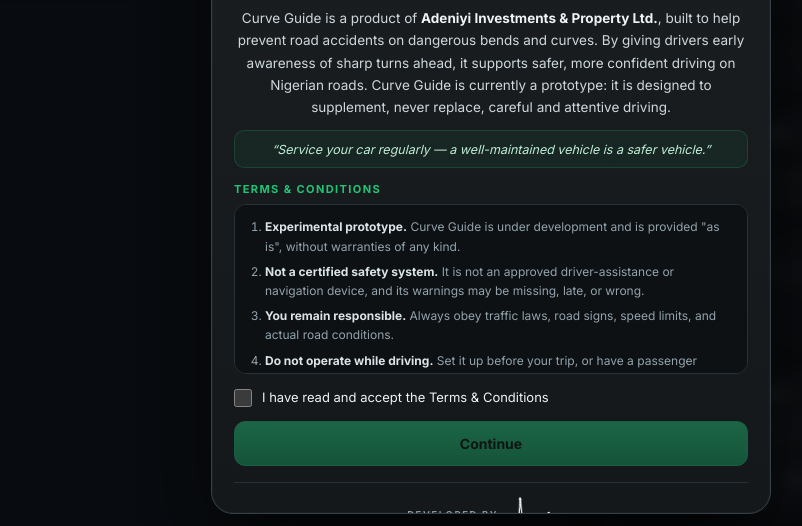
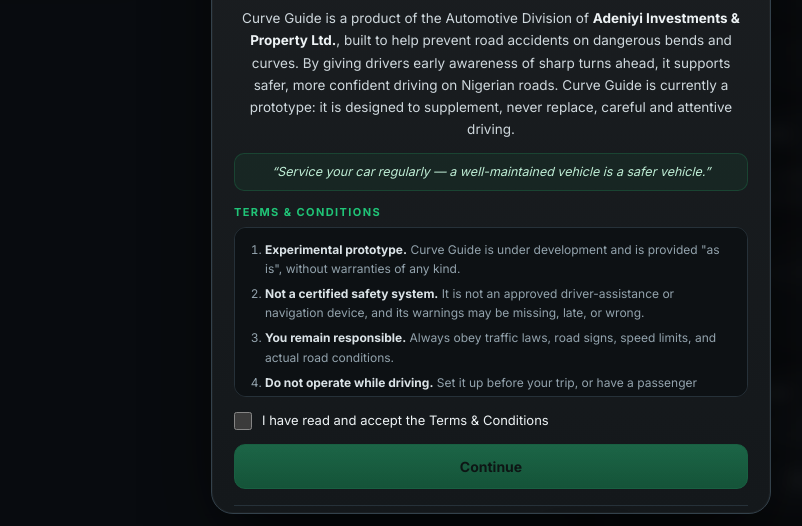
Before and after one commit to thealtim8-cloud/Curve-warning, a plain HTML site: page index.html in a window 1280 px wide. Shown: the part 270-796 px from the top of the page, without its empty margins (149-951 px from the left). Drawn offline with nearby package versions, Linux system fonts and the light colour scheme; no server answers.

Commit message:
Restore original Adeniyi logo; Automotive Division credit

```diff
--- a/index.html
+++ b/index.html
@@ -74,8 +74,8 @@ h1{font-size:21px;line-height:1.1;margin:0;letter-spacing:-.5px;font-weight:800;
 .site-footer{margin-top:6px;padding:20px 12px 10px;border-top:1px solid var(--line);display:grid;justify-items:center;gap:14px}
 .credit{display:grid;justify-items:center;gap:10px}
 .credit-label{font-size:10px;font-weight:600;letter-spacing:2px;text-transform:uppercase;color:var(--muted)}
-.credit-card{background:none;border:0;box-shadow:none;padding:0}
-.credit-card img{height:56px;width:auto;display:block}
+.credit-card{background:#fff;border-radius:12px;padding:8px 18px;box-shadow:0 8px 24px -8px #000c,0 0 0 1px #ffffff30}
+.credit-card img{height:48px;width:auto;display:block}
 .credit-copy{text-align:center;font-size:11.5px;color:var(--silver)}
 footer{text-align:center;color:#6f7f89;font-size:10.5px;line-height:1.5;padding:0}
 @media(min-width:760px){.app{padding:24px;gap:16px}.dashboard{display:grid;grid-template-columns:minmax(0,1.65fr) minmax(280px,1fr);gap:16px;align-items:start}.map-panel{grid-row:span 2}.map-wrap{height:600px}.side-stack{display:grid;gap:16px}.metrics{grid-template-columns:1fr}.metric{display:flex;align-items:center;justify-content:space-between;padding:14px 16px}.metric-label{margin:0}.metric-value{font-size:23px}h1{font-size:24px}.logo-img{width:56px;height:56px}}
@@ -97,8 +97,8 @@ body.welcome-open{overflow:hidden}
 .welcome .btn.primary{width:100%;padding:13px;font-size:14px;font-weight:700}
 .welcome-credit{display:flex;align-items:center;justify-content:center;gap:10px;margin-top:16px;padding-top:14px;border-top:1px solid var(--line)}
 .welcome-credit span{font-size:9.5px;font-weight:600;letter-spacing:1.6px;text-transform:uppercase;color:var(--muted)}
-.welcome-credit .credit-card{padding:0}
-.welcome-credit .credit-card img{height:34px}
+.welcome-credit .credit-card{padding:5px 10px;border-radius:9px}
+.welcome-credit .credit-card img{height:30px}
 @media(max-width:420px){.welcome{padding:10px}.welcome-card{padding:18px 16px 14px;max-height:calc(100dvh - 20px)}.welcome-logo{width:220px}.welcome-card h2{font-size:20px}.welcome-intro{font-size:13px}.terms-box{max-height:150px}}
 .contact-line{font-size:11.5px;color:var(--muted);text-align:center}.contact{color:#5fe0a3;text-decoration:none;font-weight:600;white-space:nowrap}.contact:hover{text-decoration:underline}.contact:focus-visible{outline:none;box-shadow:0 0 0 3px #20c47766;border-radius:4px}.contact-line .sep{color:#4a5a65}
 .welcome-contact{margin-top:8px}
@@ -141,7 +141,7 @@ body.welcome-open{overflow:hidden}
   <div class="welcome-card" tabindex="-1" id="welcomeCard">
     <video class="welcome-video" id="welcomeVideo" autoplay muted loop playsinline preload="auto" poster="assets/welcome-poster.jpg" aria-label="Curve Guide — Safer turns. Smarter drives." disablepictureinpicture><source src="assets/welcome.mp4" type="video/mp4"></video>
     <h2 id="welcomeTitle">Welcome to Curve Guide</h2>
-    <p class="welcome-intro" id="welcomeIntro">Curve Guide is a product of <strong>Adeniyi Investments &amp; Property Ltd.</strong>, built to help prevent road accidents on dangerous bends and curves. By giving drivers early awareness of sharp turns ahead, it supports safer, more confident driving on Nigerian roads. Curve Guide is currently a prototype: it is designed to supplement, never replace, careful and attentive driving.</p>
+    <p class="welcome-intro" id="welcomeIntro">Curve Guide is a product of the Automotive Division of <strong>Adeniyi Investments &amp; Property Ltd.</strong>, built to help prevent road accidents on dangerous bends and curves. By giving drivers early awareness of sharp turns ahead, it supports safer, more confident driving on Nigerian roads. Curve Guide is currently a prototype: it is designed to supplement, never replace, careful and attentive driving.</p>
     <p class="welcome-quote" id="welcomeQuote" aria-live="off">“Prevention is better than cure.”</p>
     <h3 class="terms-title">Terms &amp; Conditions</h3>
     <ol class="terms-box" tabindex="0" aria-label="Terms and Conditions">
@@ -156,7 +156,7 @@ body.welcome-open{overflow:hidden}
     </ol>
     <label class="accept"><input type="checkbox" id="acceptTerms"> I have read and accept the Terms &amp; Conditions</label>
     <button class="btn primary" id="welcomeContinue" disabled>Continue</button>
-    <div class="welcome-credit"><span>Developed by</span><div class="credit-card"><img src="assets/adeniyi-logo-light.png" alt="Adeniyi Investments &amp; Property Ltd."></div></div>
+    <div class="welcome-credit"><span>An Automotive Division of</span><div class="credit-card"><img src="assets/adeniyi-logo.png" alt="Adeniyi Investments &amp; Property Ltd."></div></div>
     <div class="contact-line welcome-contact">Contact: <a class="contact" href="tel:+2348053529802">+234 805 352 9802</a><span class="sep"> · </span><a class="contact" href="mailto:info@adeniyiltd.com">info@adeniyiltd.com</a></div>
   </div>
 </div>
@@ -249,9 +249,9 @@ body.welcome-open{overflow:hidden}
   </section>
   <div class="site-footer">
   <div class="credit">
-    <div class="credit-label">Developed by</div>
-    <div class="credit-card"><img src="assets/adeniyi-logo-light.png" alt="Adeniyi Investments &amp; Property Ltd."></div>
-    <div class="credit-copy">&copy; 2026 Adeniyi Investments &amp; Property Ltd. All rights reserved.</div>
+    <div class="credit-label">An Automotive Division of</div>
+    <div class="credit-card"><img src="assets/adeniyi-logo.png" alt="Adeniyi Investments &amp; Property Ltd."></div>
+    <div class="credit-copy">&copy; 2026 Curve Guide — Automotive Division of Adeniyi Investments &amp; Property Ltd. All rights reserved.</div>
     <div class="contact-line">Contact: <a class="contact" href="tel:+2348053529802">+234 805 352 9802</a><span class="sep"> · </span><a class="contact" href="mailto:info@adeniyiltd.com">info@adeniyiltd.com</a></div>
   </div>
   <footer>Curve Guide · Road safety development prototype · Map data © OpenStreetMap contributors</footer>
```
